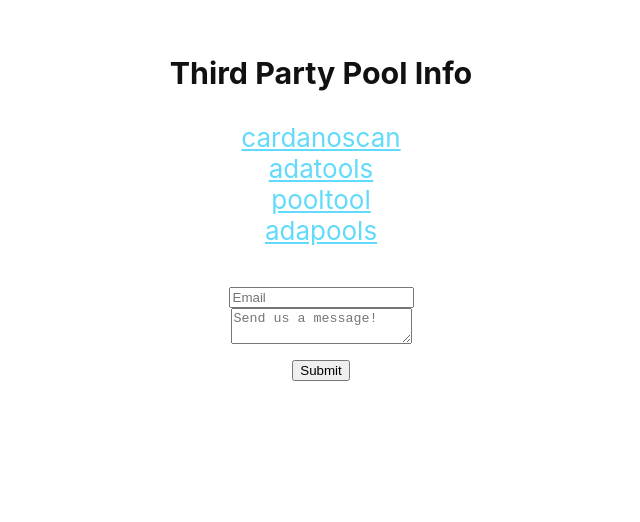
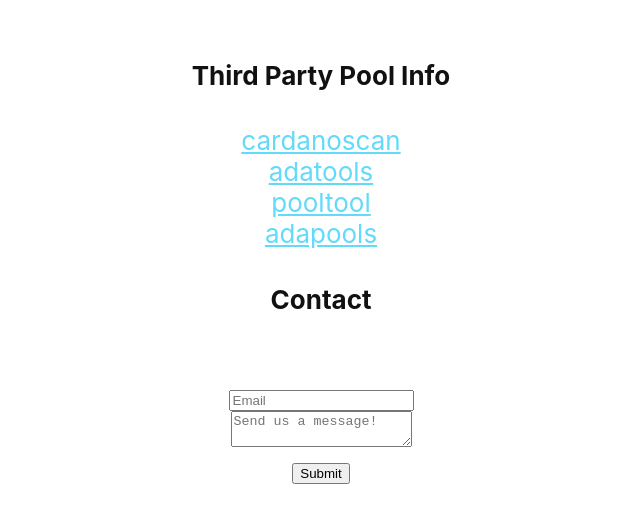
Before and after one commit to icculp/pool_site, a React (Create React App) app: page / in a window 1280 px wide. Shown: the part 2146-2668 px from the top of the page, without its empty margins (319-959 px from the left). Before the commit the page ends 2584 px from the top, so only its background shows below. Built offline with nearby package versions, Linux system fonts and the light colour scheme; grey boxes are pictures that could not be loaded.

Commit message:
h4, contact

```diff
--- a/src/App.css
+++ b/src/App.css
@@ -48,6 +48,6 @@
     z-index: -1;
 }
 
-h3 {
+h4 {
     color: #111;
 }
--- a/src/App.js
+++ b/src/App.js
@@ -65,7 +65,7 @@
                     <br />
                     <iframe width="560" height="315" src="https://www.youtube.com/embed/R_3JLGjUrME" title="YouTube video player" frameborder="0" allow="accelerometer; autoplay; clipboard-write; encrypted-media; gyroscope; picture-in-picture" allowfullscreen></iframe>
                     <br />
-                    <h3>Third Party Pool Info</h3>
+                    <h4>Third Party Pool Info</h4>
                     <a href="https://cardanoscan.io/pool/aa3f700fc539642a938fbcc8b0bb4a37c0fd6b5023fd412f89693aa2?tab=delegators" target="_blank" className="App-link" rel="noopener noreferrer">cardanoscan</a>
                     <br />
                     <a href="https://adatools.io/pools/aa3f700fc539642a938fbcc8b0bb4a37c0fd6b5023fd412f89693aa2" target="_blank" className="App-link" rel="noopener noreferrer">adatools</a>
@@ -74,6 +74,7 @@
                     <br />
                     <a href="https://adapools.org/pool/aa3f700fc539642a938fbcc8b0bb4a37c0fd6b5023fd412f89693aa2" target="_blank" className="App-link" rel="noopener noreferrer">adapools</a>
                     <br />
+                    <h4>Contact</h4>
                     <ContactForm />
                     <br />
                 </p>
```
